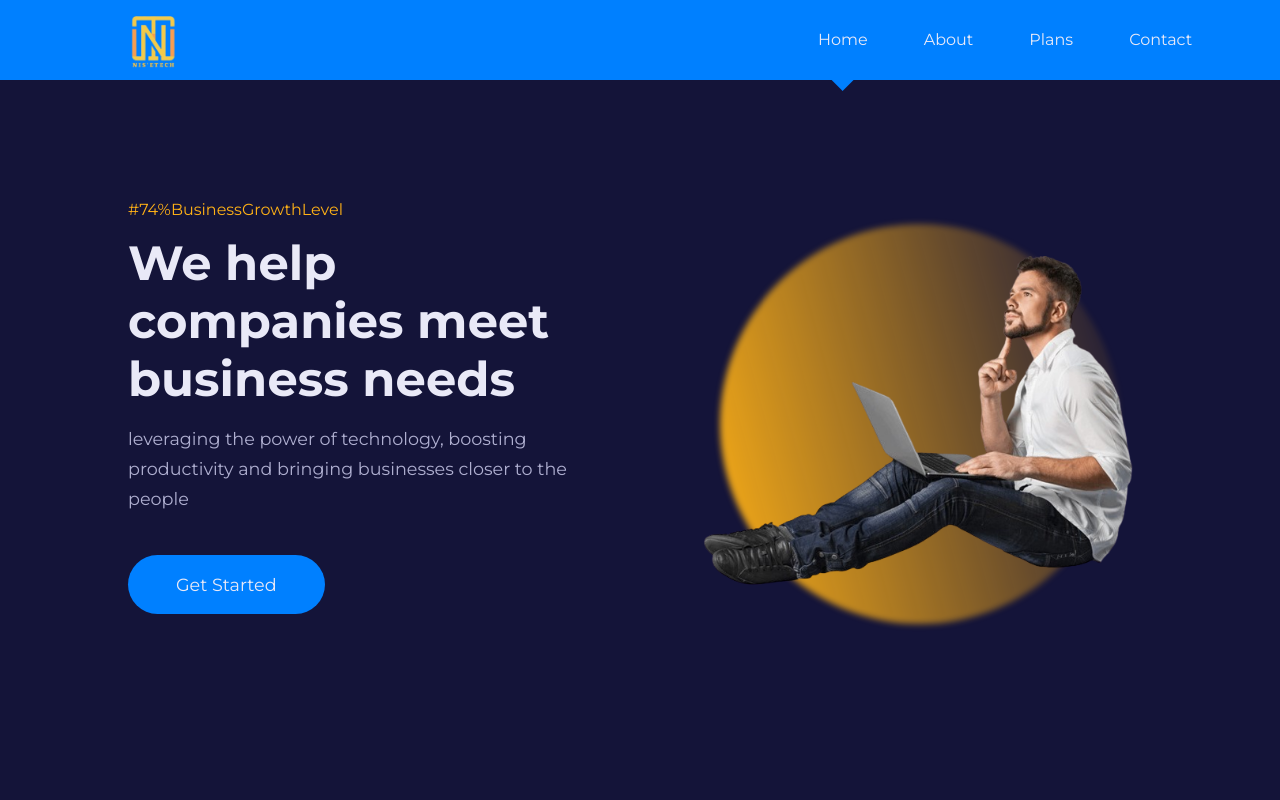
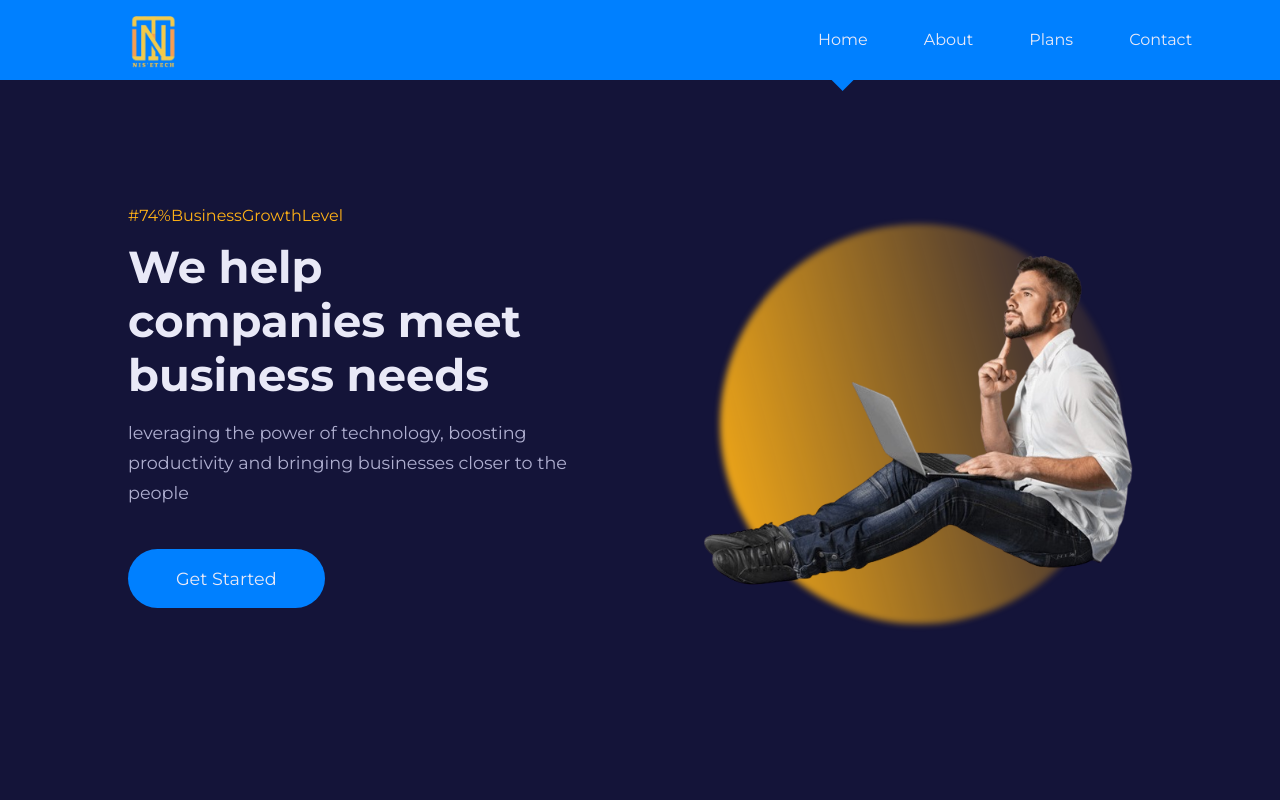
Before and after one commit to Pauley-pro/Nisettech, a React (Create React App) app: page / in a window 1280 px wide. Shown: the top 800 px of the page. Built offline with nearby package versions, Linux system fonts and the light colour scheme.

Commit message:
adjusted index.css

```diff
--- a/src/index.css
+++ b/src/index.css
@@ -49,7 +49,7 @@ h1, h2, h3, h4, h5{
 }
 
 h1{
-    font-size: 3rem;
+    font-size: 2.8rem;
 }
 
 p{
```
